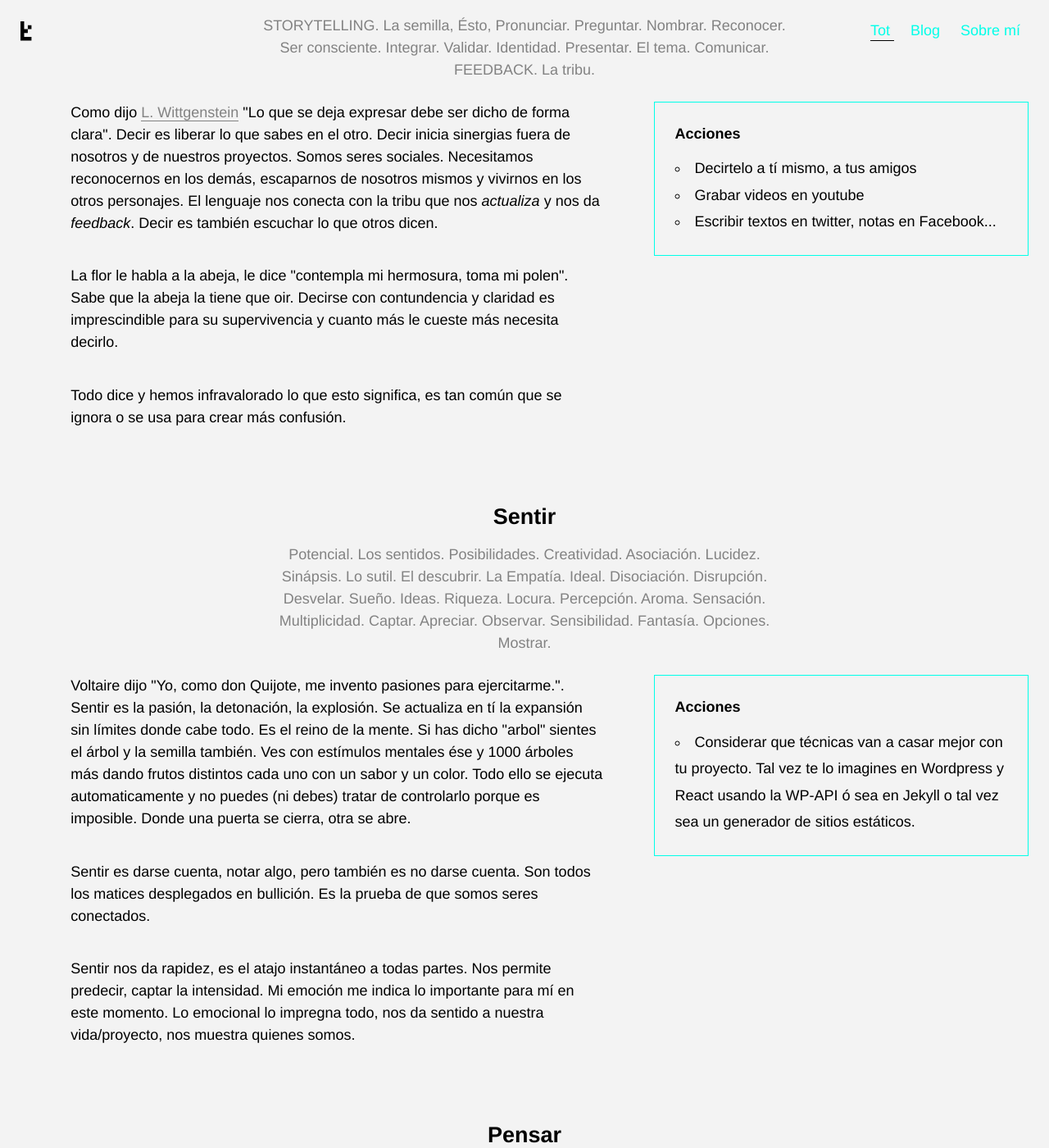
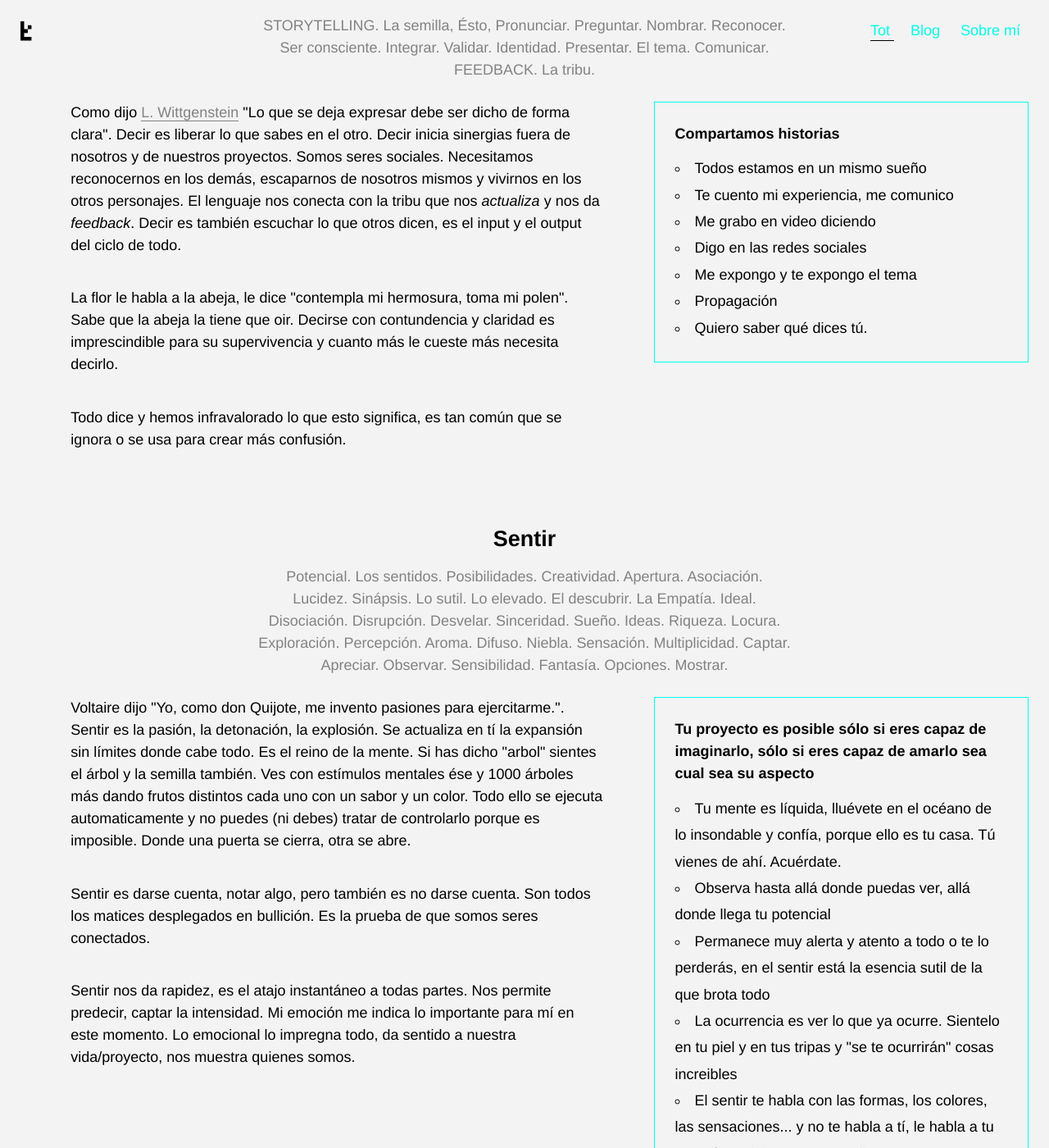
Before and after one commit to t0t/deprecated-personal-portfolio, a Jekyll site: the page built from index.html, in a window 1280 px wide and 1400 px high, scrolled down 3800 px. Shown: the whole window at 82% size. Built offline with Jekyll 4.4.1, drawn with Linux system fonts in a browser that asks for light colours; some of the changed text lies outside the part shown.

Commit message:
Content added :cyclone:

```diff
--- a/index.html
+++ b/index.html
@@ -79,17 +79,21 @@ lang: es
         </h2>
 
         <div class="Card-description">
-          <p>Como dijo <a href="https://es.wikipedia.org/wiki/Ludwig_Wittgenstein" target="_blank">L. Wittgenstein</a> "Lo que se deja expresar debe ser dicho de forma clara". Decir es liberar lo que sabes en el otro. Decir inicia sinergias fuera de nosotros y de nuestros proyectos. Somos seres sociales. Necesitamos reconocernos en los demás, escaparnos de nosotros mismos y vivirnos en los otros personajes. El lenguaje nos conecta con la tribu que nos <i>actualiza</i> y nos da <i>feedback</i>. Decir es también escuchar lo que otros dicen.</p>
+          <p>Como dijo <a href="https://es.wikipedia.org/wiki/Ludwig_Wittgenstein" target="_blank">L. Wittgenstein</a> "Lo que se deja expresar debe ser dicho de forma clara". Decir es liberar lo que sabes en el otro. Decir inicia sinergias fuera de nosotros y de nuestros proyectos. Somos seres sociales. Necesitamos reconocernos en los demás, escaparnos de nosotros mismos y vivirnos en los otros personajes. El lenguaje nos conecta con la tribu que nos <i>actualiza</i> y nos da <i>feedback</i>. Decir es también escuchar lo que otros dicen, es el input y el output del ciclo de todo.</p>
           <p>La flor le habla a la abeja, le dice "contempla mi hermosura, toma mi polen". Sabe que la abeja la tiene que oir. Decirse con contundencia y claridad es imprescindible para su supervivencia y cuanto más le cueste más necesita decirlo. </p>
           <p>Todo dice y hemos infravalorado lo que esto significa, es tan común que se ignora o se usa para crear más confusión.</p>
         </div>
 
         <div class="Card-note">
           <dl>
-            <dt>Acciones</dt>
-            <dd>Decirtelo a tí mismo, a tus amigos</dd>
-            <dd>Grabar videos en youtube</dd>
-            <dd>Escribir textos en twitter, notas en Facebook...</dd>
+            <dt>Compartamos historias</dt>
+            <dd>Todos estamos en un mismo sueño</dd>
+            <dd>Te cuento mi experiencia, me comunico</dd>
+            <dd>Me grabo en video diciendo</dd>
+            <dd>Digo en las redes sociales</dd>
+            <dd>Me expongo y te expongo el tema</dd>
+            <dd>Propagación</dd>
+            <dd>Quiero saber qué dices tú.</dd>
           </dl>
         </div>
 
@@ -102,19 +106,23 @@ lang: es
         </h1>
 
         <h2 class="Card-subtitle">
-          Potencial. Los sentidos. Posibilidades. Creatividad. Asociación. Lucidez. Sinápsis. Lo sutil. El descubrir. La Empatía. Ideal. Disociación. Disrupción. Desvelar. Sueño. Ideas. Riqueza. Locura. Percepción. Aroma. Sensación. Multiplicidad. Captar. Apreciar. Observar. Sensibilidad. Fantasía. Opciones. Mostrar.
+          Potencial. Los sentidos. Posibilidades. Creatividad. Apertura. Asociación. Lucidez. Sinápsis. Lo sutil. Lo elevado. El descubrir. La Empatía. Ideal. Disociación. Disrupción. Desvelar. Sinceridad. Sueño. Ideas. Riqueza. Locura. Exploración. Percepción. Aroma. Difuso. Niebla. Sensación. Multiplicidad. Captar. Apreciar. Observar. Sensibilidad. Fantasía. Opciones. Mostrar.
         </h2>
 
         <div class="Card-description">
           <p>Voltaire dijo "Yo, como don Quijote, me invento pasiones para ejercitarme.". Sentir es la pasión, la detonación, la explosión. Se actualiza en tí la expansión sin límites donde cabe todo. Es el reino de la mente. Si has dicho "arbol" sientes el árbol y la semilla también. Ves con estímulos mentales ése y 1000 árboles más dando frutos distintos cada uno con un sabor y un color. Todo ello se ejecuta automaticamente y no puedes (ni debes) tratar de controlarlo porque es imposible. Donde una puerta se cierra, otra se abre.</p>
           <p>Sentir es darse cuenta, notar algo, pero también es no darse cuenta. Son todos los matices desplegados en bullición. Es la prueba de que somos seres conectados.</p>
-          <p>Sentir nos da rapidez, es el atajo instantáneo a todas partes. Nos permite predecir, captar la intensidad. Mi emoción me indica lo importante para mí en este momento. Lo emocional lo impregna todo, nos da sentido a nuestra vida/proyecto, nos muestra quienes somos.</p>
+          <p>Sentir nos da rapidez, es el atajo instantáneo a todas partes. Nos permite predecir, captar la intensidad. Mi emoción me indica lo importante para mí en este momento. Lo emocional lo impregna todo, da sentido a nuestra vida/proyecto, nos muestra quienes somos.</p>
         </div>
 
         <div class="Card-note">
           <dl>
-            <dt>Acciones</dt>
-            <dd>Considerar que técnicas van a casar mejor con tu proyecto. Tal vez te lo imagines en Wordpress y React usando la WP-API ó sea en Jekyll o tal vez sea un generador de sitios estáticos.</dd>
+            <dt>Tu proyecto es posible sólo si eres capaz de imaginarlo, sólo si eres capaz de amarlo sea cual sea su aspecto</dt>
+            <dd>Tu mente es líquida, lluévete en el océano de lo insondable y confía, porque ello es tu casa. Tú vienes de ahí. Acuérdate.</dd>
+            <dd>Observa hasta allá donde puedas ver, allá donde llega tu potencial</dd>
+            <dd>Permanece muy alerta y atento a todo o te lo perderás, en el sentir está la esencia sutil de la que brota todo</dd>
+            <dd>La ocurrencia es ver lo que ya ocurre. Sientelo en tu piel y en tus tripas y "se te ocurrirán" cosas increibles</dd>
+            <dd>El sentir te habla con las formas, los colores, las sensaciones... y no te habla a tí, le habla a tu corazón y al de tus futuros clientes.</dd>
           </dl>
         </div>
 
@@ -139,6 +147,7 @@ lang: es
         <div class="Card-note">
           <dl>
             <dt>Acciones</dt>
+            <dd>Mira la incertidumbre porque cerca estará la certeza</dd>
             <dd>Wireframing</dd>
             <dd>Prototipado. Uso Axure RP8 para prototipar rápido y ver los resultados inmediatamente. Más adelante, cuando lleve más ciclos limpiaré el codigo fuente.</dd>
             <dd>Componentizar</dd>
```
Also changed, not shown: other parts of index.html (+1 -1 lines).
